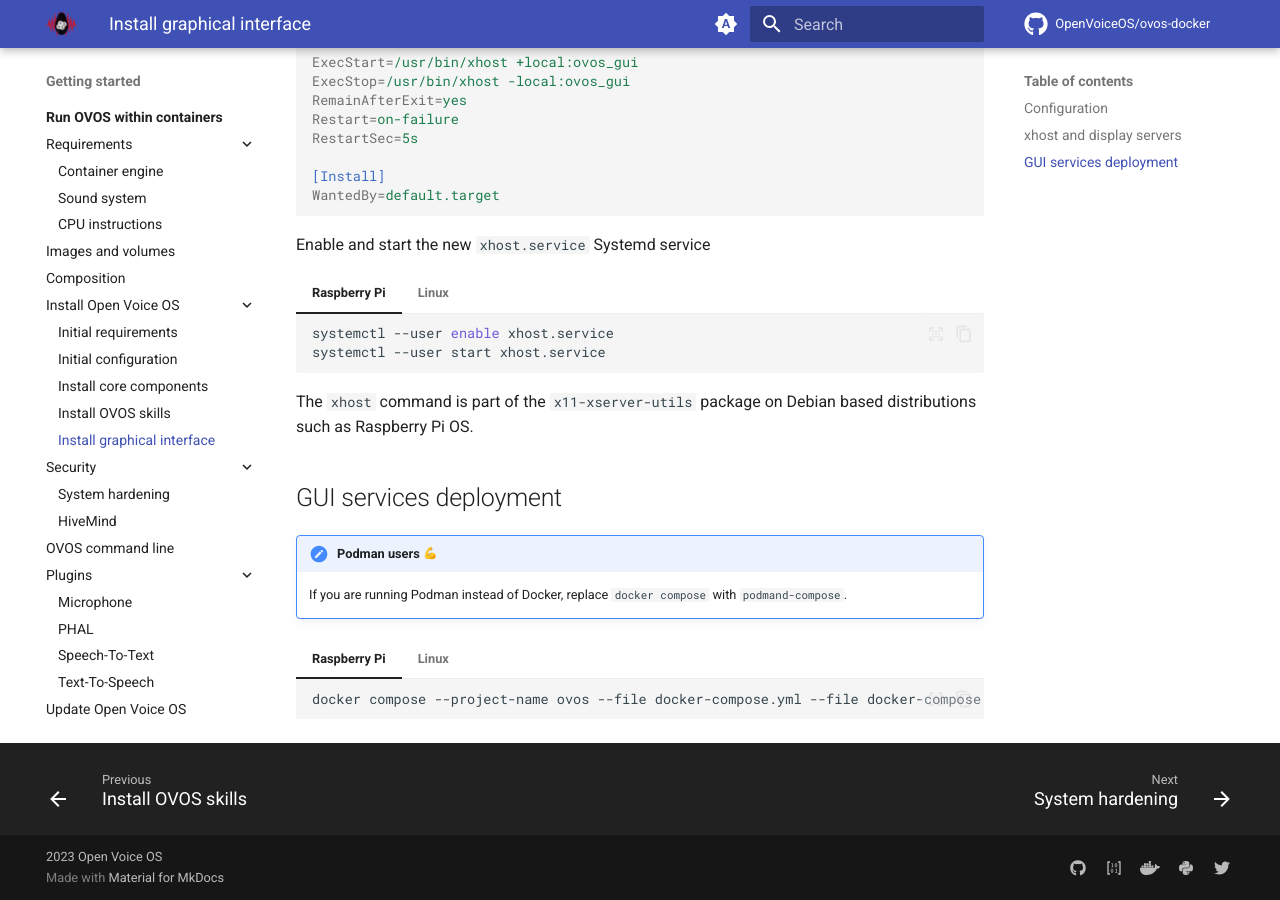
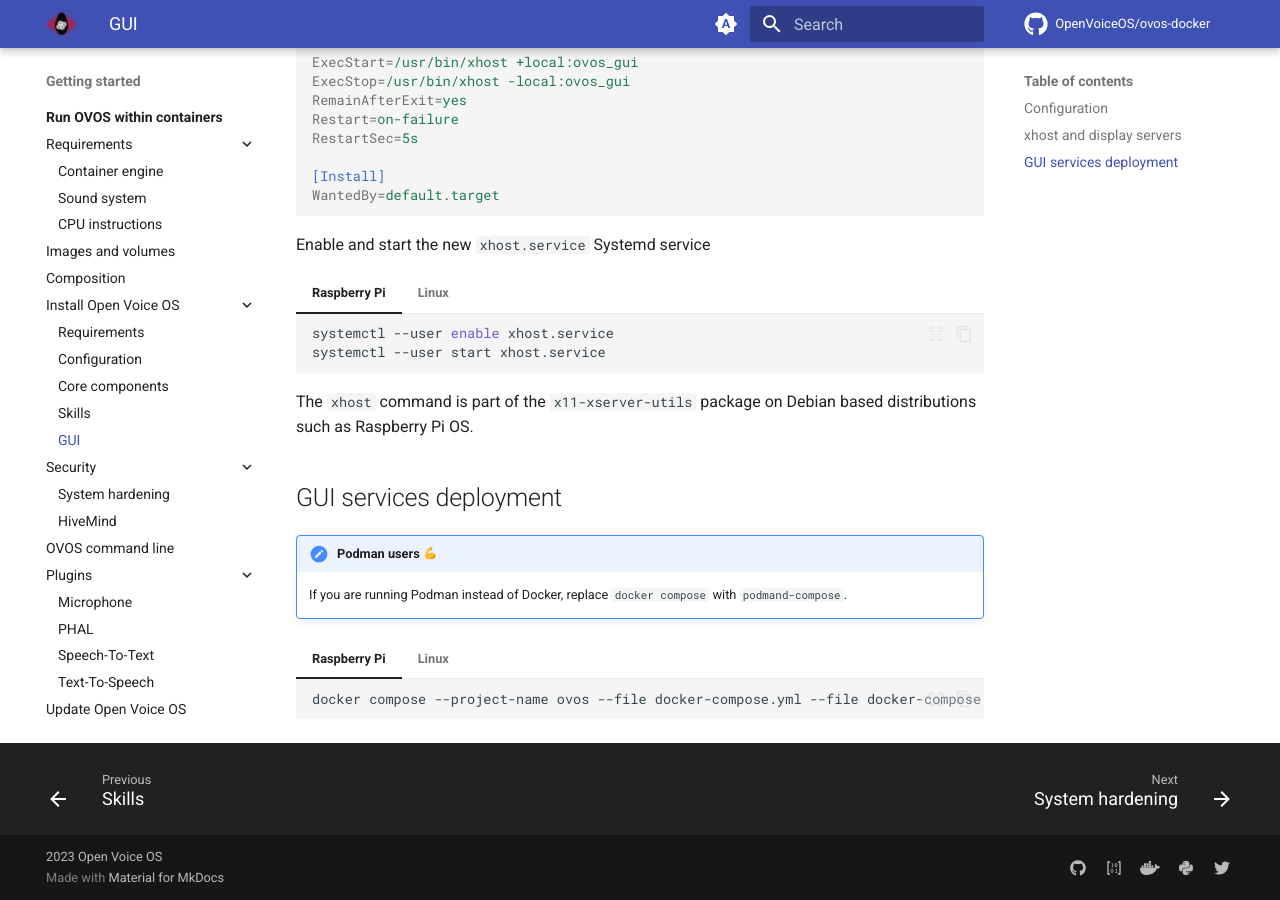
Before and after one commit to OpenVoiceOS/ovos-docker, an MkDocs documentation site: the page built from docs/getting-started/docker/installation/gui.md, in a window 1280 px wide and 900 px high, scrolled down 2090 px. Built offline with MkDocs 1.6.1 and Material for MkDocs 9.7.7, drawn with Linux system fonts in a browser that asks for light colours; emoji names are drawn with the system emoji font; plug-ins that fetch from the network failed and are left out; comment, search, counter and statistics services are not loaded.

Commit message:
[index] Make it simpler

```diff
--- a/mkdocs.yml
+++ b/mkdocs.yml
@@ -165,11 +165,11 @@ nav:
           - Images and volumes: getting-started/docker/images.md
           - Composition: getting-started/docker/composition.md
           - Install Open Voice OS:
-              - Initial requirements: getting-started/docker/installation/requirements.md
-              - Initial configuration: getting-started/docker/installation/configuration.md
-              - Install core components: getting-started/docker/installation/basic.md
-              - Install OVOS skills: getting-started/docker/installation/skills.md
-              - Install graphical interface: getting-started/docker/installation/gui.md
+              - Requirements: getting-started/docker/installation/requirements.md
+              - Configuration: getting-started/docker/installation/configuration.md
+              - Core components: getting-started/docker/installation/basic.md
+              - Skills: getting-started/docker/installation/skills.md
+              - GUI: getting-started/docker/installation/gui.md
           - Security:
               - System hardening: getting-started/docker/security/hardening.md
               - HiveMind: getting-started/docker/security/hivemind.md
```
